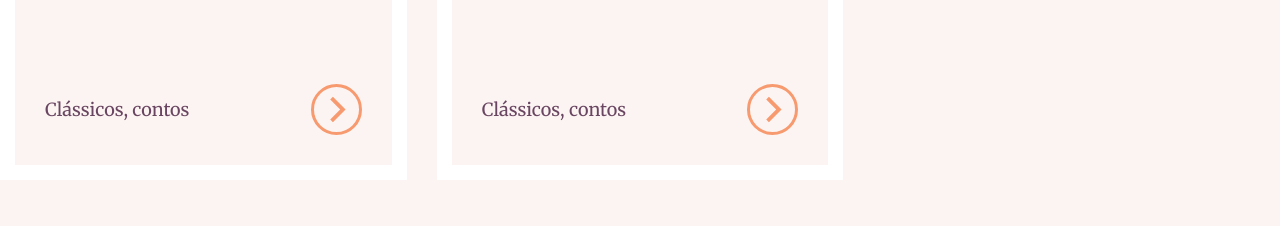
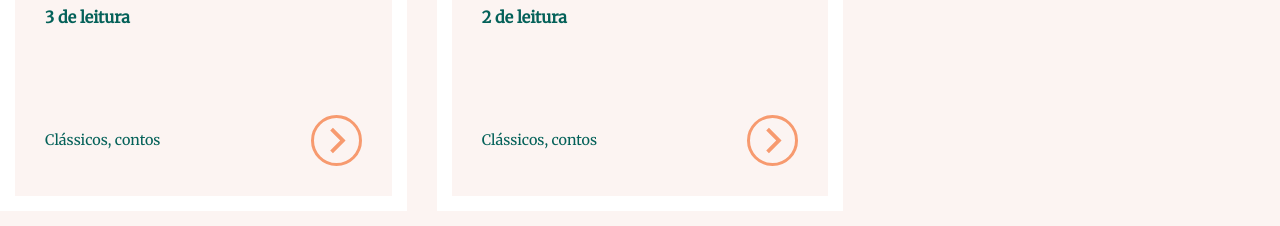
Before and after one commit to marcos-paiva/gnsh, a Gatsby site: page / in a window 1280 px wide. Shown: the part 589-815 px from the top of the page. Built offline with nearby package versions, Linux system fonts and the light colour scheme; Gatsby itself is replaced by a stand-in of ours.

Commit message:
Add readtime

```diff
--- a/src/components/bookCover.js
+++ b/src/components/bookCover.js
@@ -10,8 +10,9 @@ const bookCover = ({title, category, readtime, image, excerpt, url}) => {
     return (
         <Link to={url} className={cover.item}>
             <h2 className={cover.title}>{title}</h2>
+            <h4 className={cover.readtime}>{`${readtime} de leitura`}</h4>
             <footer className={cover.footer}>
-                <span>
+                <span className={cover.categories}>
                     Clássicos, contos
                 </span>
                 <span className={`btn btn-circle ${cover.link}`}>
--- a/src/pages/content.js
+++ b/src/pages/content.js
@@ -19,6 +19,7 @@ export default ({ data }) => {
             <Header />
             <article className={texts.article}>
               <h1 className={texts.title}>{post.frontmatter.title}</h1>
+              <h3>{post.timeToRead}</h3>
               <div dangerouslySetInnerHTML={{ __html: post.html }} className={texts.container} />
             </article>
         </Layout>
@@ -35,6 +36,7 @@ export const query = graphql`
           }
         markdownRemark(fields: { slug: { eq: $slug } }) {
           html
+          timeToRead
           excerpt(pruneLength: 160)
           fields {
             slug
--- a/src/pages/index.js
+++ b/src/pages/index.js
@@ -16,6 +16,7 @@ export default ({data}) => {
             <li key={node.id} data-tale-number={index + 1}>
               <Cover
                 title={node.frontmatter.title}
+                readtime={node.timeToRead}
                 excerpt={node.excerpt}
                 url={node.fields.slug}
                 image={node.frontmatter.featured.childImageSharp.fluid}
@@ -34,6 +35,7 @@ export const query = graphql`
         node {
           id
           excerpt
+          timeToRead
           frontmatter {
             title
             date(formatString: "DD MMMM, YYYY")
--- a/src/styles/modules/bookCover.module.css
+++ b/src/styles/modules/bookCover.module.css
@@ -30,7 +30,18 @@
 }
 
 .title {
+    margin-bottom: var(--baselineHalf);
+}
+
+.readtime {
     margin-bottom: calc(var(--baseline) * 3 );
+    color: var(--greenColor);
+    font-size: 1rem;
+}
+
+.categories {
+    font-size: .9rem;
+    color: var(--greenColor);
 }
 
 .footer {
--- a/src/tales/o-magico-de-oz.md
+++ b/src/tales/o-magico-de-oz.md
@@ -9,8 +9,6 @@ Era uma vez uma menina chamada Doroti. Ela vivia numa fazenda com a tia Ema, tio
 Um dia, houve uma ventania tão forte que a casa da fazenda foi levada pelos ares. Doroti e Totó, que estavam lá dentro, foram carregados para a terra de Oz.
 
 Na terra de Oz havia quatro fadas. Duas eram boas e viviam uma no Norte e outra no Sul. Duas eram más e moravam no Leste e no Oeste. Quando a casa da fazenda caiu no chão, esmagou a Fada Má do Leste e ela morreu.
-
-## Um dia com eles
 
 A boa Fada do Norte agradeceu a Doroti por ter libertado os comilões, que viviam escravizados pela Fada Má do Leste. Depois a Fada ofereceu ajuda a Doroti:
 
```
